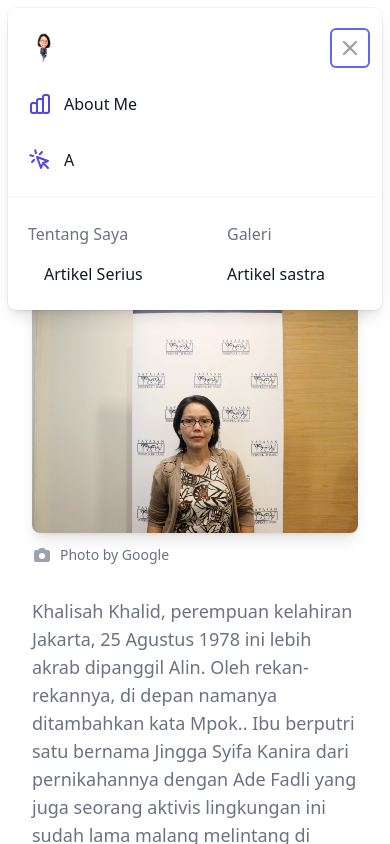
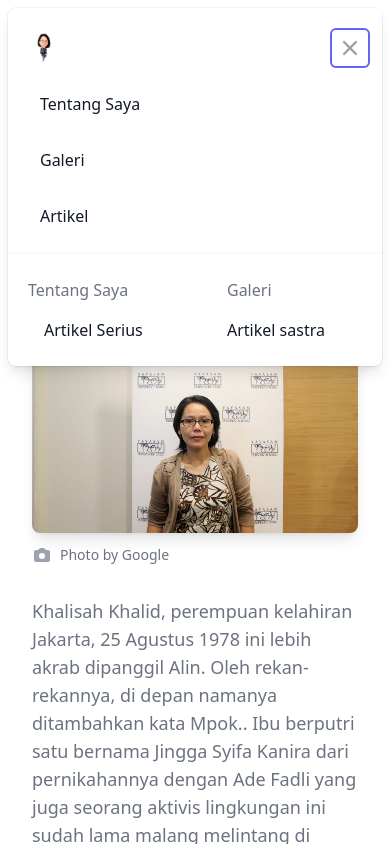
Before and after one commit to sftmm/websitealin, a React (Create React App) app: page /about in a window 390 px wide. Both pictures are taken after a click on the button "Open main menu". Shown: the top 844 px of the page. Built offline with nearby package versions, Linux system fonts and the light colour scheme.

Commit message:
edit router in mobile view

```diff
--- a/src/components/Header/index.js
+++ b/src/components/Header/index.js
@@ -5,12 +5,7 @@ import PropTypes from "prop-types";
 import { MenuIcon, XIcon } from "@heroicons/react/solid";
 import { Link } from "react-router-dom";
 
-import {
-  BookmarkAltIcon,
-  ChartBarIcon,
-  CursorClickIcon,
-  SupportIcon,
-} from "@heroicons/react/outline";
+import { BookmarkAltIcon, SupportIcon } from "@heroicons/react/outline";
 import { ChevronDownIcon } from "@heroicons/react/solid";
 
 function classNames(...classes) {
@@ -200,19 +195,18 @@ export default function Header(props) {
                 <div className="mt-6">
                   <nav className="grid gap-y-8">
                     {features.map((item) => (
-                      <a
+                      <div
                         key={item.name}
                         to={item.to}
                         className="-m-3 p-3 flex items-center rounded-md hover:bg-gray-50"
                       >
-                        <item.icon
-                          className="flex-shrink-0 h-6 w-6 text-indigo-600"
-                          aria-hidden="true"
-                        />
-                        <span className="ml-3 text-base font-medium text-gray-900">
+                        <Link
+                          to={item.to}
+                          className="ml-3 text-base font-medium text-gray-900"
+                        >
                           {item.name}
-                        </span>
-                      </a>
+                        </Link>
+                      </div>
                     ))}
                   </nav>
                 </div>
@@ -269,17 +263,20 @@ export default function Header(props) {
 Header.defaultProps = {
   features: [
     {
-      name: "About Me",
+      name: "Tentang Saya",
       to: "/about",
       description:
         "Get a better understanding of where your traffic is coming from.",
-      icon: ChartBarIcon,
     },
     {
-      name: "A",
+      name: "Galeri",
       to: "/gallery",
       description: "Speak directly to your customers in a more meaningful way.",
-      icon: CursorClickIcon,
+    },
+    {
+      name: "Artikel",
+      to: "/articledetail",
+      description: "Speak directly to your customers in a more meaningful way.",
     },
   ],
 
```
Also changed, not shown: package.json (+5 -2 lines), 2 other files (tests, documents, lock files or other folders).
